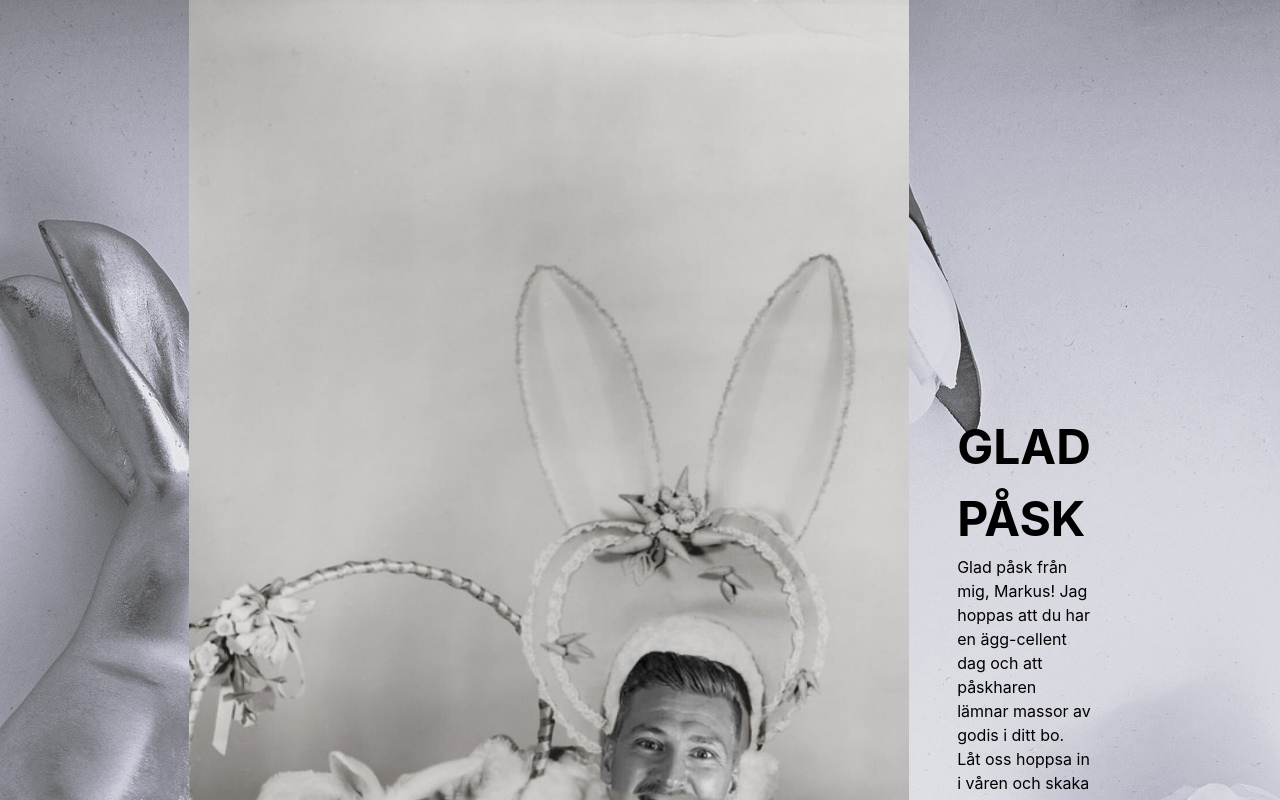
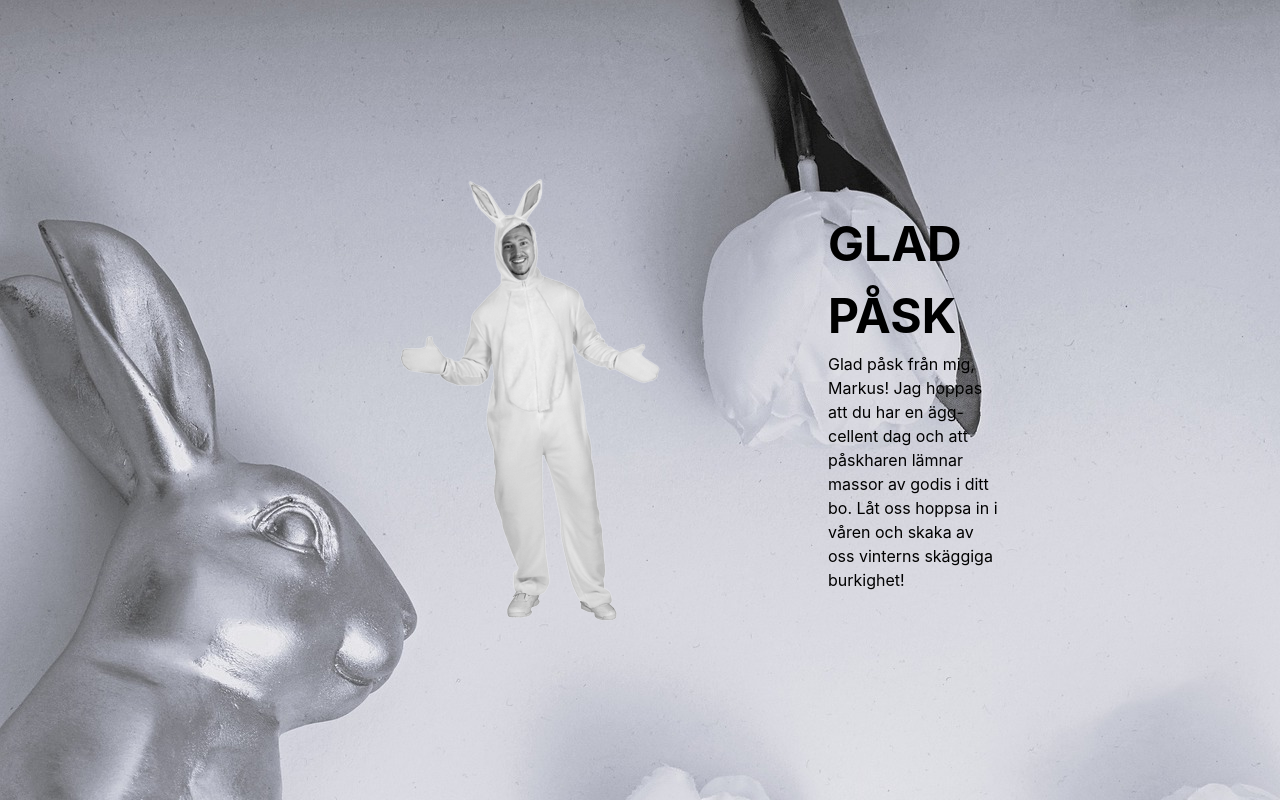
Before and after one commit to FrontFelix/portfolioWebsite, a React (Create React App) app: page /easter in a window 1280 px wide. Shown: the top 800 px of the page. Built offline with nearby package versions, Linux system fonts and the light colour scheme.

Commit message:
markus bg

```diff
--- a/src/pages/Easter.js
+++ b/src/pages/Easter.js
@@ -12,7 +12,7 @@ export default function Easter() {
       <div className="items-center flex flex-col lg:flex-row justify-center lg:gap-12 gap-2 lg:w-3/5">
         <img
           className="w-3/5 md:w-1/3 lg:w-full mx-auto"
-          src="./markus.jpg"
+          src="./markusbg.png"
         />
         <div className="text-center lg:text-left">
           <h1
```
Also changed, not shown: public/markus2.png (added), public/markusbg.png (added).
